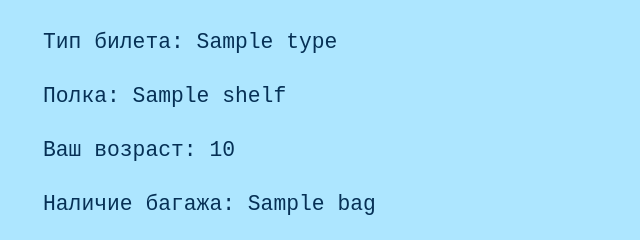
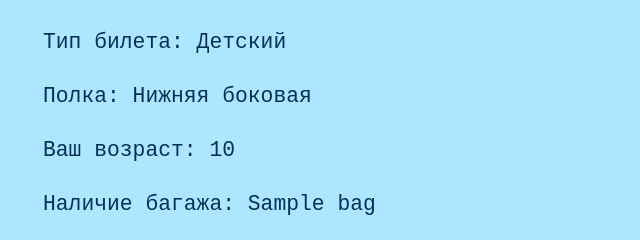
Before and after one commit to AlenaGrinda/web_prog_lab_2, a Flask app: template templates/pay_tic.html in a window 1280 px wide. Shown: the part 289-529 px from the top of the page, without its empty margins (0-640 px from the left). Run offline with Flask 3, Linux system fonts and the light colour scheme; the template is opened without the code that fills it: most values are stand-ins (such as "Sample title", 1, 10 or a date in 2020).

Commit message:
Исправления

```diff
--- a/templates/pay_tic.html
+++ b/templates/pay_tic.html
@@ -4,11 +4,10 @@
 
 {% block main %}
 
-
     <h1>Ваш билет</h1>
     <div>ФИО:{{ user }}</div>
-    <div>Тип билета: {{ type }}</div>
-    <div>Полка: {{ shelf }}</div>
+    <div>Тип билета: {{ Взрослый if type=='adult' else 'Детский' }}</div>
+    <div>Полка: {{ 'Верхняя'if shelf == 'upper' else 'Нижняя'  'Верхняя боковая' if shelf=='upper side' else 'Нижняя боковая' }}</div>
     <div>Ваш возраст: {{ age }}</div>
     <div>Наличие багажа: {{ bag }}</div>
     <div>Пункт выезда: {{ Departure_point }}</div>
--- a/templates/ticket.html
+++ b/templates/ticket.html
@@ -39,7 +39,7 @@
             <div style="display: inline-block;">
                 <label>Ваш возраст:</label>
                 <div>
-                    <input type="number" min = 18 max = 120 placeholder="Возраст" name = "age" value="{{ age or '' }}" required>
+                    <input type="number" min = 18 max = 120 name = "age" value="{{ age }}" required>
                 </div>
             </div>
         </div>
```
